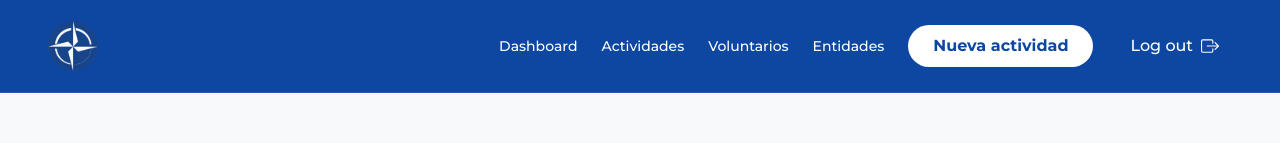
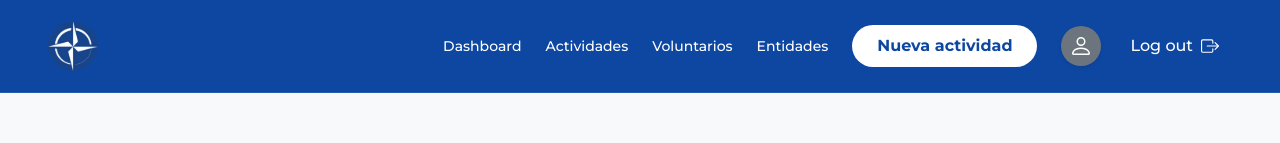
Before and after one commit to Alejandro-4v/Voluntariado4V, an Angular app in the folder Angular/WebVoluntariado/: page /management/panel in a window 1280 px wide. Shown: the top 143 px of the page. Built offline with nearby package versions, Linux system fonts and the light colour scheme; no server answers; sample sign-in values are in the browser's storage.

Commit message:
feat: foto de perfil en el navbar

```diff
--- a/Angular/WebVoluntariado/src/app/layout/management-layout/management-layout.component.ts
+++ b/Angular/WebVoluntariado/src/app/layout/management-layout/management-layout.component.ts
@@ -11,7 +11,7 @@ import { NavbarOption } from '../../shared/components/navbar/navbar.interface';
     imports: [CommonModule, RouterOutlet, NavbarComponent],
     template: `
     <div class="management-wrapper min-vh-100 bg-light">
-        <app-navbar [options]="navbarOptions" mode="blue" (logout)="handleLogout()"></app-navbar>
+        <app-navbar [options]="navbarOptions" mode="blue" (logout)="handleLogout()" (profileClick)="handleProfileClick()"></app-navbar>
         <router-outlet></router-outlet>
     </div>
     `
@@ -40,4 +40,13 @@ export class ManagementLayoutComponent {
         this.authService.logout();
         this.router.navigate(['/auth/iniciar-sesion']);
     }
+
+    handleProfileClick() {
+        const user = this.authService.getCurrentUser();
+        if (user?.role === 'entity') {
+            this.router.navigate(['/management/entidades/editar', user.id]);
+        } else {
+            this.router.navigate(['/management/panel']);
+        }
+    }
 }
--- a/Angular/WebVoluntariado/src/app/layout/user-layout/user-layout.component.ts
+++ b/Angular/WebVoluntariado/src/app/layout/user-layout/user-layout.component.ts
@@ -13,7 +13,7 @@ import { AuthService } from '../../services/auth.service';
   imports: [CommonModule, RouterOutlet, NavbarComponent, FooterComponent],
   template: `
     <div class="dashboard-wrapper min-vh-100 bg-light d-flex flex-column">
-      <app-navbar [options]="currentOptions" mode="white" (logout)="handleLogout()"></app-navbar>
+      <app-navbar [options]="currentOptions" mode="white" (logout)="handleLogout()" (profileClick)="handleProfileClick()"></app-navbar>
       <div class="flex-grow-1">
         <router-outlet></router-outlet>
       </div>
@@ -39,4 +39,9 @@ export class UserLayoutComponent implements OnInit {
     this.authService.logout();
     this.router.navigate(['/auth/iniciar-sesion']);
   }
+
+  handleProfileClick() {
+    this.router.navigate(['/student/panel']);
+    console.log('Redirecting to student dashboard');
   }
+}
--- a/Angular/WebVoluntariado/src/app/models/entidad.model.ts
+++ b/Angular/WebVoluntariado/src/app/models/entidad.model.ts
@@ -12,6 +12,7 @@ export interface Entidad {
     contactMail: string;
     loginMail?: string;
     perfilUrl?: string;
+    perfil_url?: string;
     actividades?: ActividadEntidad[];
 }
 
--- a/Angular/WebVoluntariado/src/app/models/voluntario.model.ts
+++ b/Angular/WebVoluntariado/src/app/models/voluntario.model.ts
@@ -11,6 +11,7 @@ export interface Voluntario {
     mail: string;
     estado: string;
     perfilUrl?: string;
+    perfil_url?: string;
     disponibilidades?: Disponibilidad[];
     tiposActividad?: TipoActividad[];
 }
--- a/Angular/WebVoluntariado/src/app/services/auth.service.ts
+++ b/Angular/WebVoluntariado/src/app/services/auth.service.ts
@@ -14,6 +14,8 @@ export interface User {
   name: string;
   role: 'volunteer' | 'entity' | 'admin';
   gradeId?: number;
+  perfilUrl?: string;
+  perfil_url?: string;
   details?: Voluntario | Entidad;
 }
 
@@ -35,6 +37,7 @@ export class AuthService {
     return this.http.post<{ token: string; user: User }>(`${this.apiUrl}?usuario=${type}`, { loginMail: email, password }).pipe(
       map(response => {
         if (response.token && response.user) {
+          console.log('AuthService Login Response:', response.user); // DEBUG: Check user data from API
           localStorage.setItem('auth_token', response.token);
           this.isAuthenticated$.next(true);
           this.saveUserSession(response.user);
--- a/Angular/WebVoluntariado/src/app/shared/components/navbar/navbar.component.html
+++ b/Angular/WebVoluntariado/src/app/shared/components/navbar/navbar.component.html
@@ -41,6 +41,27 @@
 
 
                 @if (showLogout) {
+                <div class="d-flex align-items-center gap-3">
+                    @if (user$ | async; as user) {
+                        @if (getProfileUrl(user)) {
+                            <img [src]="getProfileUrl(user)"
+                                 alt="Profile"
+                                 class="rounded-circle shadow-sm cursor-pointer profile-img"
+                                 width="40"
+                                 height="40"
+                                 style="object-fit: cover; cursor: pointer;"
+                                 (click)="profileClick.emit()">
+                        } @else {
+                            <div class="rounded-circle bg-secondary d-flex align-items-center justify-content-center text-white shadow-sm cursor-pointer profile-img"
+                                 style="width: 40px; height: 40px; cursor: pointer;"
+                                 (click)="profileClick.emit()">
+                                <svg xmlns="http://www.w3.org/2000/svg" width="24" height="24" fill="currentColor" class="bi bi-person" viewBox="0 0 16 16">
+                                    <path d="M8 8a3 3 0 1 0 0-6 3 3 0 0 0 0 6zm2-3a2 2 0 1 1-4 0 2 2 0 0 1 4 0zm4 8c0 1-1 1-1 1H3s-1 0-1-1 1-4 6-4 6 3 6 4zm-1-.004c-.001-.246-.154-.986-.832-1.664C11.516 10.68 10.289 10 8 10c-2.29 0-3.516.68-4.168 1.332-.678.678-.83 1.418-.832 1.664h10z"/>
+                                </svg>
+                            </div>
+                        }
+                    }
+
                     <button (click)="logout.emit()"
                         class="btn btn-link text-decoration-none fw-medium small d-flex align-items-center gap-2 logout-btn">
                         Log out
@@ -52,6 +73,7 @@
                                 d="M15.854 8.354a.5.5 0 0 0 0-.708l-3-3a.5.5 0 0 0-.708.708L14.293 7.5H5.5a.5.5 0 0 0 0 1h8.793l-2.147 2.146a.5.5 0 0 0 .708.708l3-3z" />
                         </svg>
                     </button>
+                </div>
                 }
             </div>
         </div>
--- a/Angular/WebVoluntariado/src/app/shared/components/navbar/navbar.component.ts
+++ b/Angular/WebVoluntariado/src/app/shared/components/navbar/navbar.component.ts
@@ -1,12 +1,13 @@
-import { Component, EventEmitter, Input, Output } from '@angular/core';
-import { CommonModule } from '@angular/common';
+import { Component, EventEmitter, Input, Output, inject } from '@angular/core';
+import { CommonModule, AsyncPipe } from '@angular/common';
+import { AuthService, User } from '../../../services/auth.service';
 import { RouterLink } from '@angular/router';
 import { NavbarMode, NavbarOption } from './navbar.interface';
 
 @Component({
     selector: 'app-navbar',
     standalone: true,
-    imports: [CommonModule, RouterLink],
+    imports: [CommonModule, RouterLink, AsyncPipe],
     templateUrl: './navbar.component.html',
     styleUrls: ['./navbar.component.scss']
 })
@@ -16,6 +17,35 @@ export class NavbarComponent {
     @Input() showLogout: boolean = true;
 
     @Output() logout = new EventEmitter<void>();
+    @Output() profileClick = new EventEmitter<void>();
+
+    private authService = inject(AuthService);
+    user$ = this.authService.getCurrentUser$();
+
+    getProfileUrl(user: User): string | undefined {
+        console.log('Navbar checking user:', user); // DEBUG
+        if (!user) return undefined;
+
+        // Check for property directly on User object (flat structure from login)
+        if (user.perfilUrl) {
+            console.log('Found user.perfilUrl:', user.perfilUrl); // DEBUG
+            return user.perfilUrl;
+        }
+        if (user.perfil_url) {
+            console.log('Found user.perfil_url:', user.perfil_url); // DEBUG
+            return user.perfil_url;
+        }
+
+        // Check details object if it exists (for backward compatibility or other endpoints)
+        if (user.details) {
+            if (user.details.perfilUrl) return user.details.perfilUrl;
+            // Check for potential snake_case property from backend
+            const detailsAny = user.details as any;
+            if (detailsAny.perfil_url) return detailsAny.perfil_url;
+        }
+
+        return undefined;
+    }
 
     get logoSrc(): string {
         return this.mode === 'white' ? 'assets/logo-white.svg' : 'assets/logo-white.svg';
```
Also changed, not shown: 1 other file (tests, documents, lock files or other folders). Lines whose indentation alone changed are shown as unchanged.
